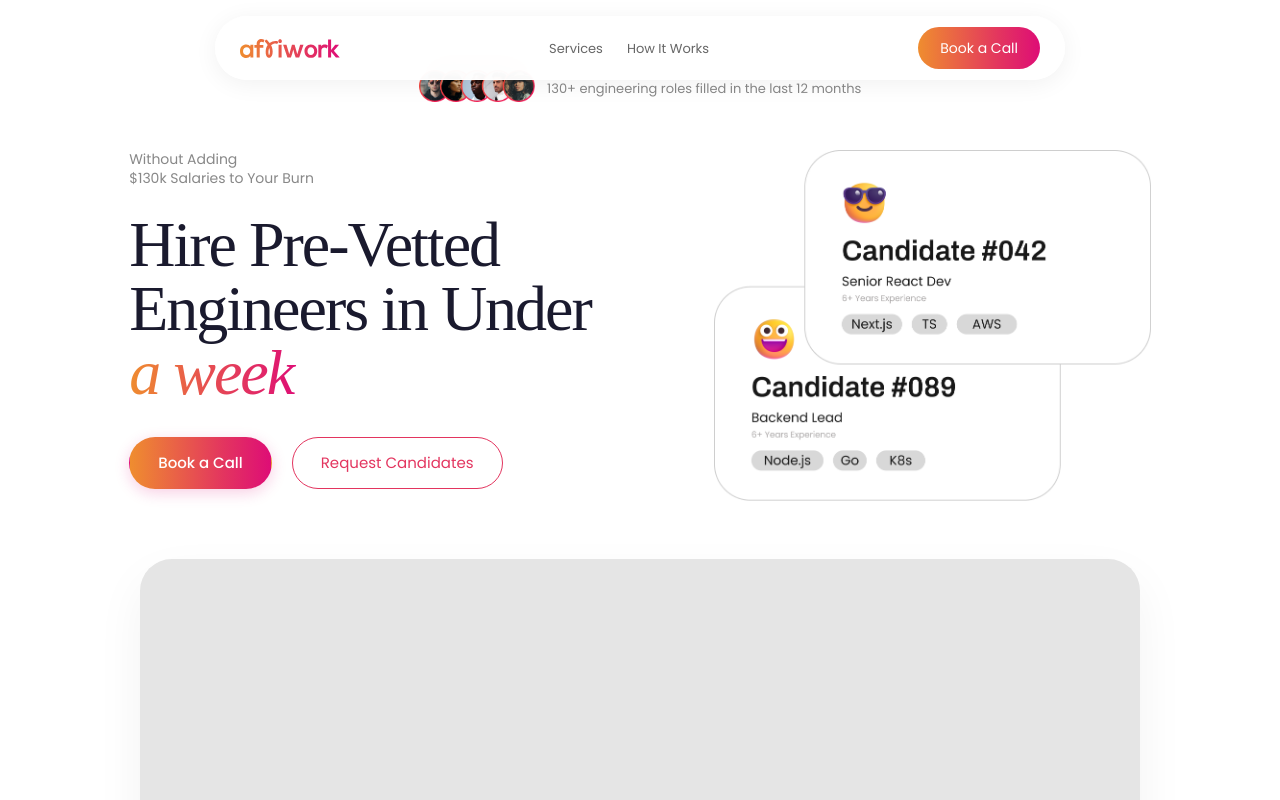
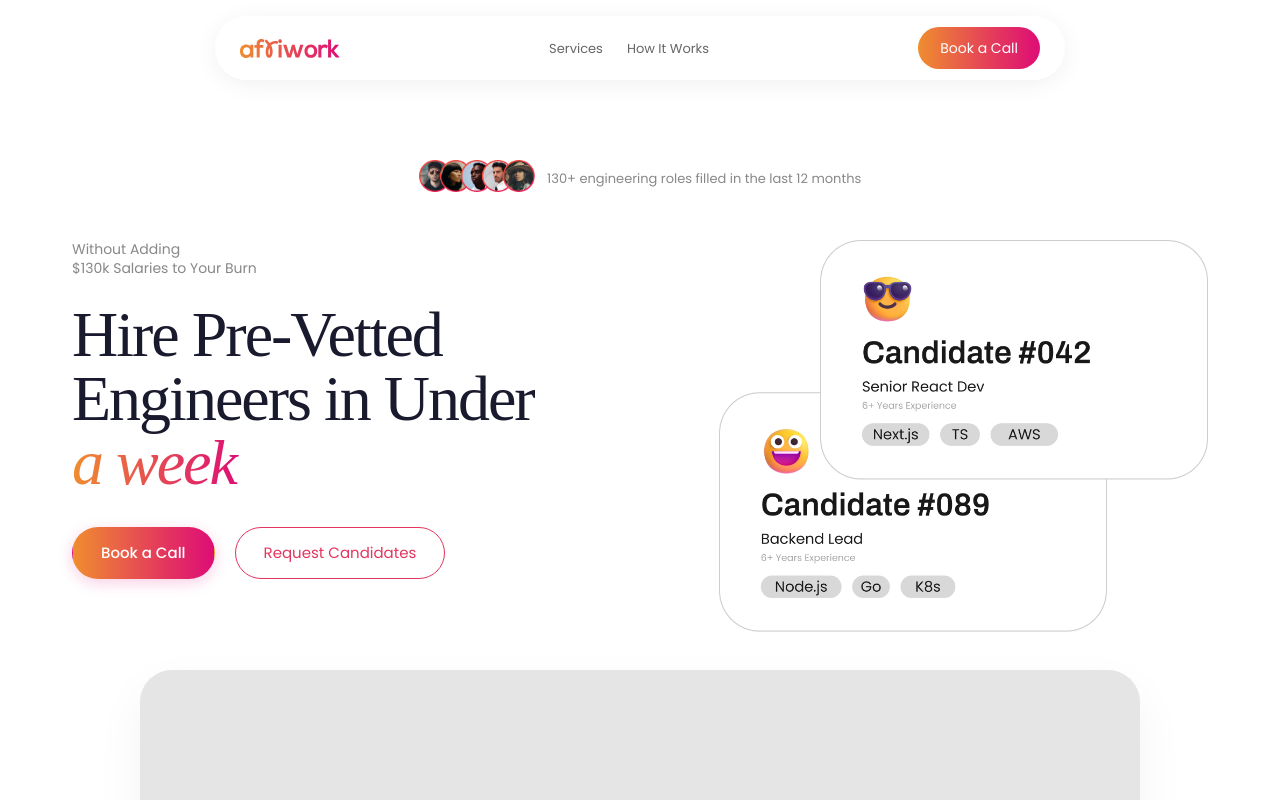
Before and after one commit to nahusenaygebreamlak-del/afriwork-bpo-landingpage, a React (Vite) app: page / in a window 1280 px wide. Shown: the top 800 px of the page. Built offline with nearby package versions, Linux system fonts and the light colour scheme; a web font is replaced by a local one.

Commit message:
style: remove 100vh min-height from hero to enforce strict top spacing

```diff
--- a/src/components/Hero.css
+++ b/src/components/Hero.css
@@ -1,11 +1,9 @@
 .hero {
     position: relative;
     background: #ffffff;
-    min-height: 100vh;
-    display: flex;
-    align-items: center;
+    padding-top: 150px;
+    padding-bottom: 40px;
     overflow: hidden;
-    padding-top: 60px;
 }
 
 
```
